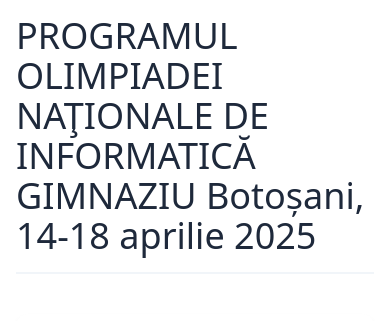
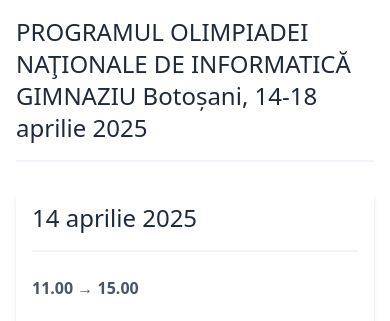
Before and after one commit to RobertPietraru/onigim2025, a SvelteKit app: page / in a window 390 px wide. Shown: the top 321 px of the page. Built offline with nearby package versions, Linux system fonts and the light colour scheme.

Commit message:
very rough prototype

```diff
--- a/src/routes/+page.svelte
+++ b/src/routes/+page.svelte
@@ -225,6 +225,7 @@
                     start: "10.00",
                     end: "12.00",
                     activity: "Plecarea participanţilor",
+                    location: "Botosani",
                     map: null,
                     observations:null,
                 },
@@ -233,7 +234,7 @@
     ];
 </script>
 <div class="max-w-[1600px] mx-auto p-4 sm:p-6 lg:p-10 font-sans">
-    <h1 class="text-slate-800 text-4xl mb-10 pb-4 border-b-2 border-slate-100">PROGRAMUL OLIMPIADEI NAŢIONALE DE INFORMATICĂ GIMNAZIU Botoșani, 14-18 aprilie 2025</h1>
+    <h1 class="text-slate-800 text-2xl sm:text-3xl lg:text-4xl mb-6 sm:mb-8 lg:mb-10 pb-4 border-b-2 border-slate-100">PROGRAMUL OLIMPIADEI NAŢIONALE DE INFORMATICĂ GIMNAZIU Botoșani, 14-18 aprilie 2025</h1>
     {#each activities as day}
         <div class="mb-8 sm:mb-16 bg-white rounded-xl p-4 sm:p-6 lg:p-8 shadow-md">
             <h2 class="text-slate-800 text-2xl sm:text-3xl lg:text-4xl mb-6 sm:mb-10 pb-4 border-b-2 border-slate-100">
```
